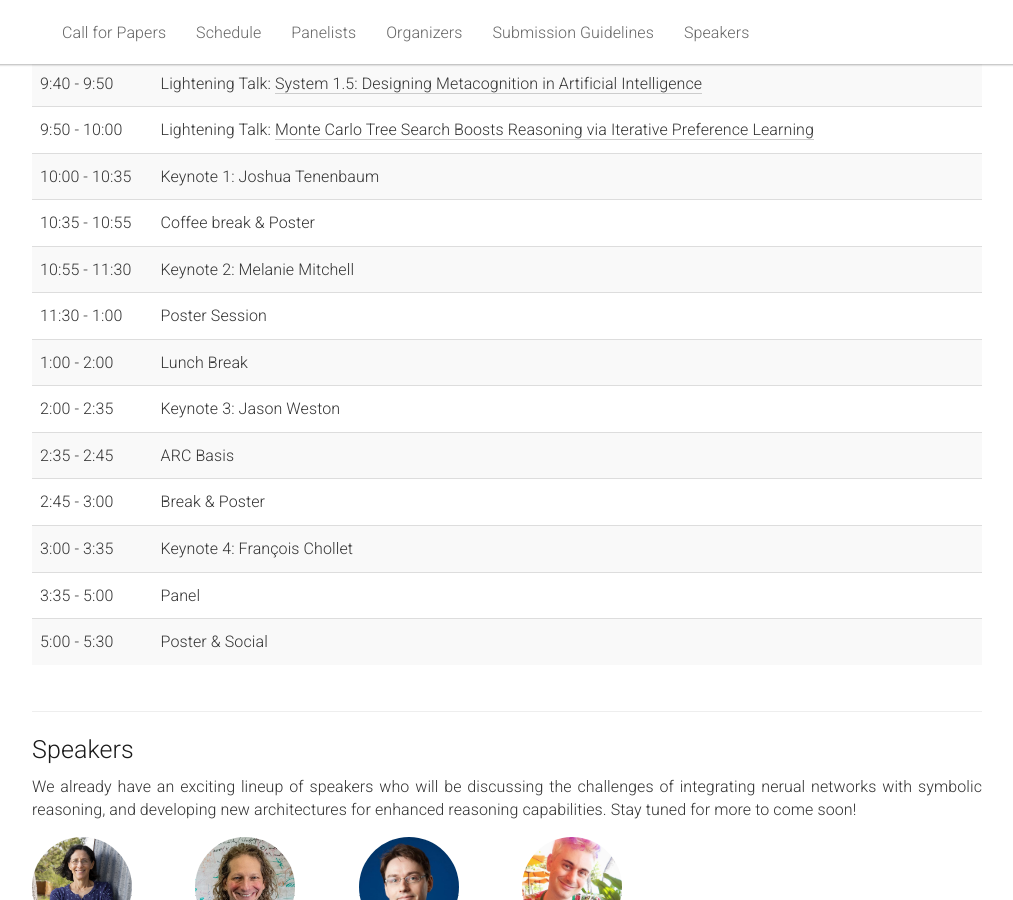
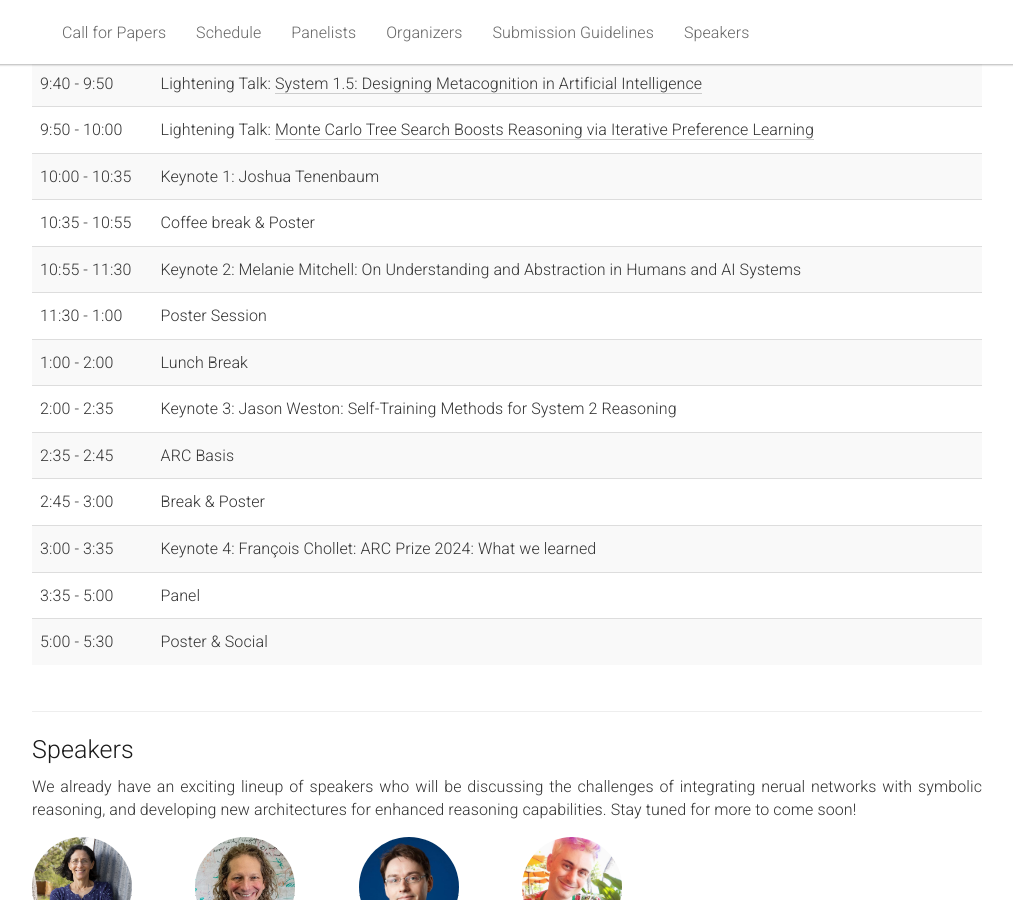
Before and after one commit to s2r-at-scale-workshop/s2r-at-scale-workshop.github.io, a Jekyll site: the page built from _pages/home.md, in a window 1280 px wide and 900 px high, scrolled down 647 px. Shown: the whole window, without its empty margins (133-1146 px from the left). Built offline with Jekyll 4.4.1, drawn with Linux system fonts in a browser that asks for light colours.

Commit message:
Update talk titles

```diff
--- a/_pages/home.md
+++ b/_pages/home.md
@@ -80,7 +80,7 @@ acknowledgements: ""
         </tr>
         <tr>
           <td>10:55 - 11:30</td>
-          <td>Keynote 2: Melanie Mitchell</td>
+          <td>Keynote 2: Melanie Mitchell: On Understanding and Abstraction in Humans and AI Systems</td>
         </tr>
         <tr>
           <td>11:30 - 1:00</td>
@@ -92,7 +92,7 @@ acknowledgements: ""
         </tr>
         <tr>
           <td>2:00 - 2:35</td>
-          <td>Keynote 3: Jason Weston</td>
+          <td>Keynote 3: Jason Weston: Self-Training Methods for System 2 Reasoning</td>
         </tr>
         <tr>
           <td>2:35 - 2:45</td>
@@ -104,7 +104,7 @@ acknowledgements: ""
         </tr>
         <tr>
           <td>3:00 - 3:35</td>
-          <td>Keynote 4: François Chollet</td>
+          <td>Keynote 4: François Chollet: ARC Prize 2024: What we learned</td>
         </tr>
         <tr>
           <td>3:35 - 5:00</td>
```
